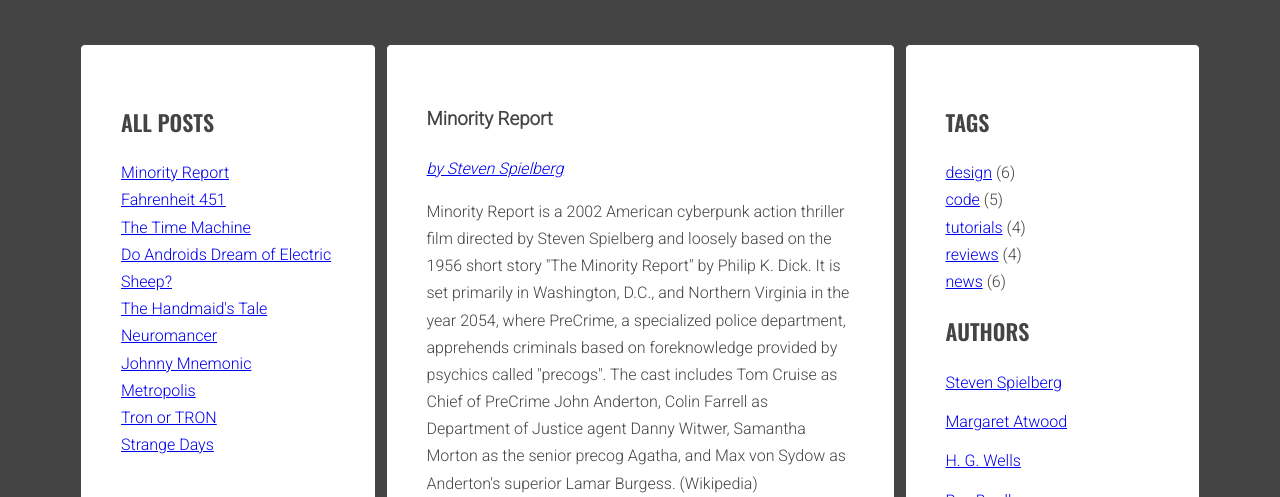
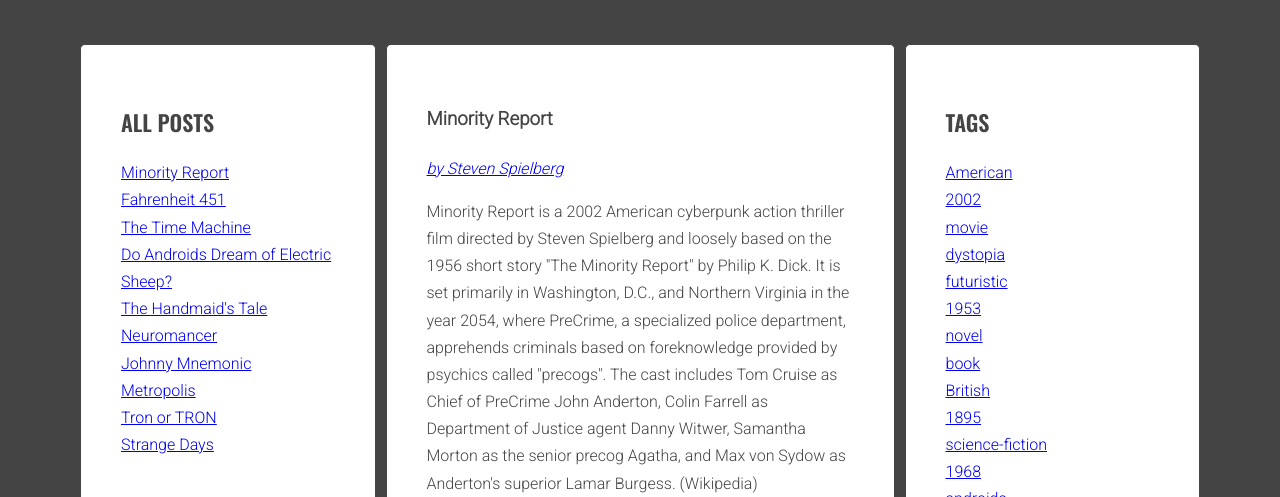
Before and after one commit to natkalia/dystopias-kodilla-6.2, a website: page index.html in a window 1280 px wide. Shown: the part 303-800 px from the top of the page. Drawn offline with nearby package versions, Linux system fonts and the light colour scheme.

Commit message:
Add feature to create dynamically tags list in generateTags fn

```diff
--- a/index.html
+++ b/index.html
@@ -249,11 +249,6 @@
           <aside class="sidebar">
             <h2 class="section-title">Tags</h2>
             <ul class="list tags">
-              <li><a href="#">design</a> <span>(6)</span></li>
-              <li><a href="#">code</a> <span>(5)</span></li>
-              <li><a href="#">tutorials</a> <span>(4)</span></li>
-              <li><a href="#">reviews</a> <span>(4)</span></li>
-              <li><a href="#">news</a> <span>(6)</span></li>
             </ul>
             <h2 class="section-title">Authors</h2>
             <ul class="list authors">
--- a/js/script.js
+++ b/js/script.js
@@ -6,7 +6,8 @@
   optArticleTagsSelector = '.post-tags .list',
   optArticleTagsLinksSelector = '.post-tags .list a',
   optArticleAuthorSelector = '.post-author',
-  optArticleAuthorLinksSelector = '.post-author a';
+  optArticleAuthorLinksSelector = '.post-author a',
+  optTagsListSelector = '.tags.list';
 
 const titleClickHandler = function(event) {
   event.preventDefault();
@@ -63,17 +64,49 @@
 generateTitleLinks();
 
 const generateTags = () => {
+  /* [DONE] create a new variable allTags with an empty array */
+  let allTags = [];
+
+  /* [DONE] find all articles */
   const articles = document.querySelectorAll(optArticleSelector);
+
+  /* [DONE] START LOOP: for every article: */
   for (let article of articles) {
+    /* [DONE] find tags wrapper */
+    const tagsList = article.querySelector(optArticleTagsSelector);
+
+    /* [DONE] make html variable with empty string */
+    let html = '';
+
+    /* [DONE] get tags from data-tags attribute and split tags into array */
     const tags = article.getAttribute('data-tags').split(' ');
-    const tagsList = article.querySelector(optArticleTagsSelector);
-    let html = '';
+
+    /* [DONE] START LOOP: for each tag */
     tags.forEach(tag => {
+      /* [DONE] generate HTML of the link */
       const tagHTML = `<li><a href='#tag-${tag}'>${tag}</a></li> `;
+      /* [DONE] add generated code to html variable */
       html = html + tagHTML;
+
+      /* [DONE] check if this link is NOT already in allTags */
+      if(!allTags.includes(tagHTML)) {
+        /* [DONE] add generated code to allTags array */
+        allTags.push(tagHTML);
+      }
+
+    /* END LOOP: for each tag */
     });
+    /* [DONE] insert HTML of all the links into the tags wrapper */
     tagsList.innerHTML = html;
+  /* END LOOP: for every article: */
   }
+
+  /* [DONE] find list of tags in right column */
+  const tagList = document.querySelector(optTagsListSelector);
+
+  /* [DONE] add html from allTags to tagList */
+  tagList.innerHTML = allTags.join(' ');
+
 };
 generateTags();
 
```
